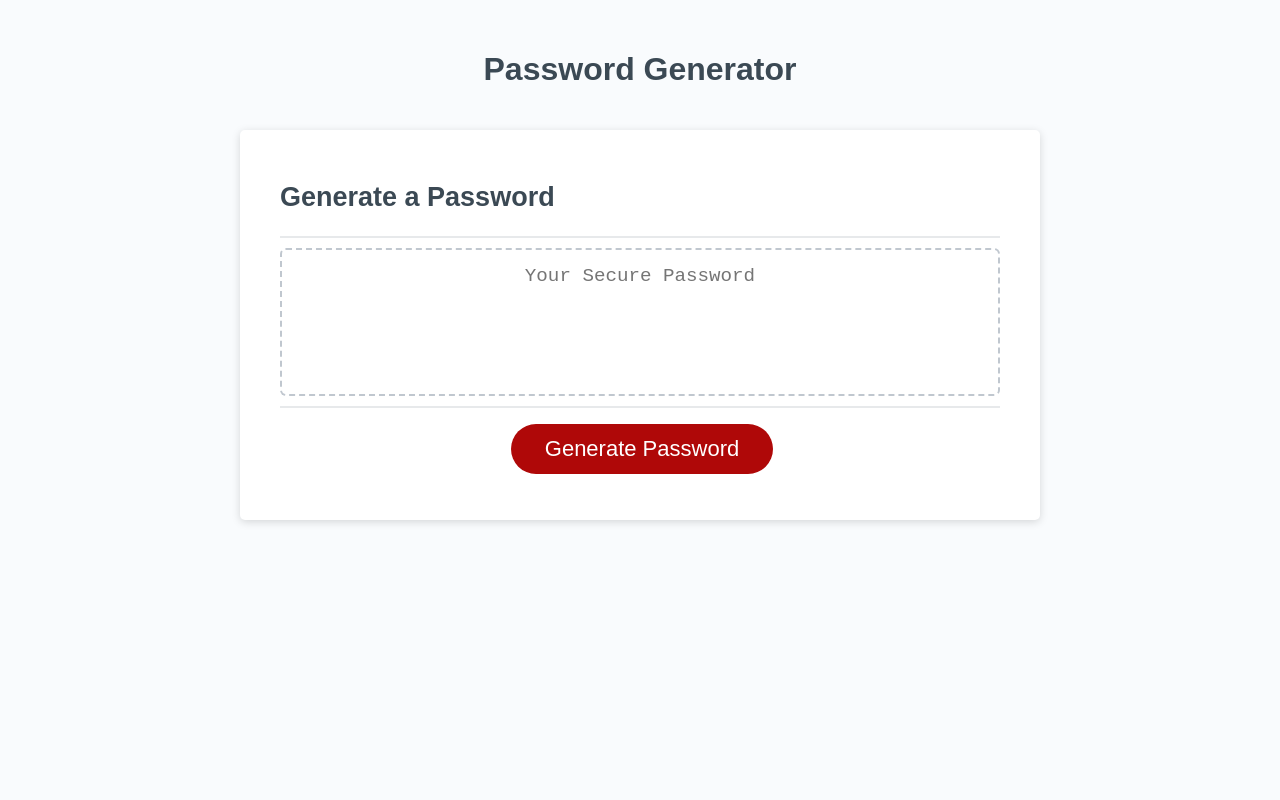
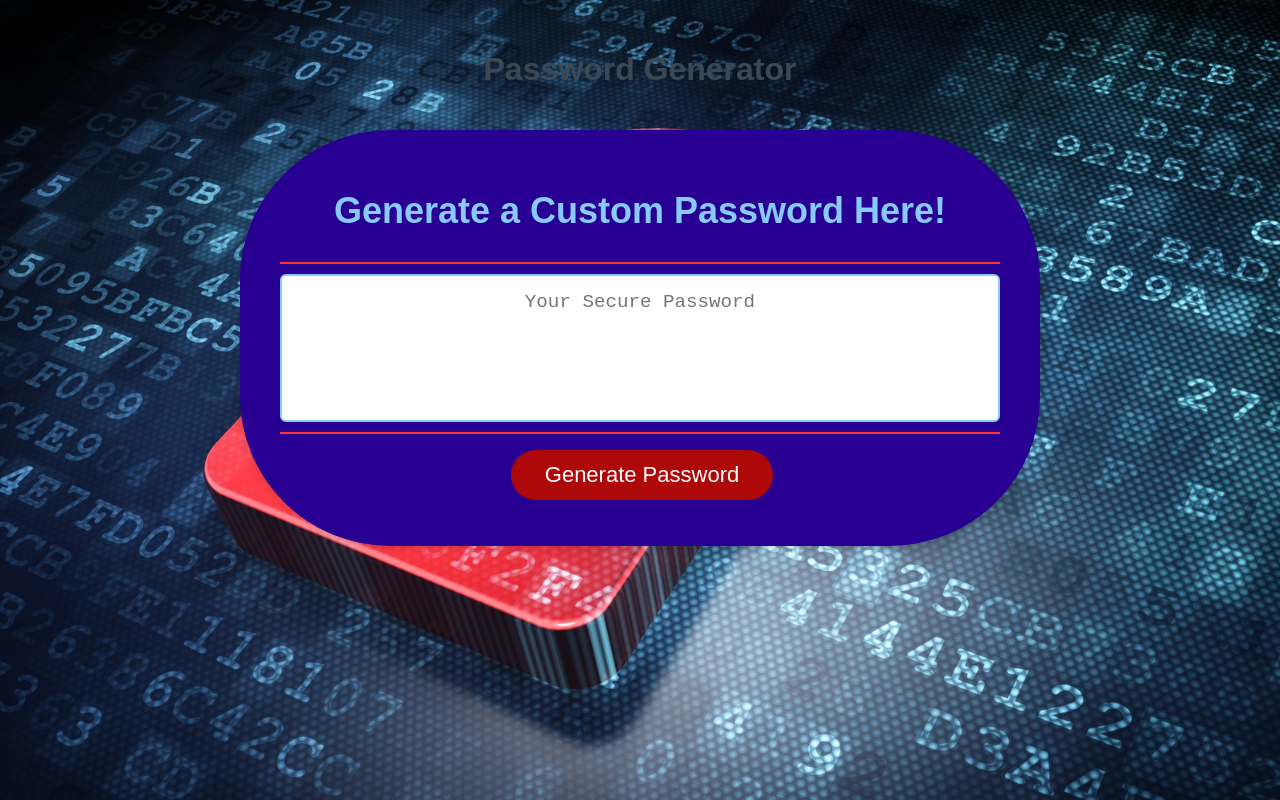
Before and after one commit to jplaisance41/Password-Generator, a plain HTML site: page index.html in a window 1280 px wide. Drawn offline with Linux system fonts and the light colour scheme.

```diff
--- a/Assets/css/style.css
+++ b/Assets/css/style.css
@@ -14,7 +14,11 @@ body,
 
 body {
   font-family: sans-serif;
-  background-color: #f9fbfd;
+}
+
+body {
+  background-image: url(images/background.jpg);
+  background-size: 100%;
 }
 
 .wrapper {
@@ -31,12 +35,13 @@ header {
 }
 
 .card {
-  background-color: hsl(0, 0%, 100%);
-  border-radius: 5px;
+  background-color: hsl(256, 99%, 29%);
+  border-radius: 150px;
   border-width: 1px;
   box-shadow: rgba(0, 0, 0, 0.15) 0px 2px 8px 0px;
-  color: hsl(206, 17%, 28%);
-  font-size: 18px;
+  color: hsl(206, 95%, 76%);
+  font-size: 24px;
+  text-align: center;
   margin: 0 auto;
   max-width: 800px;
   padding: 30px 40px;
@@ -46,12 +51,13 @@ header {
   content: " ";
   display: block;
   width: 100%;
-  background: #e7e9eb;
+  background: #ff3232;
   height: 2px;
 }
 
 .card-body {
   min-height: 100px;
+  color: #ff3232;
 }
 
 .card-footer {
@@ -62,7 +68,7 @@ header {
   content: " ";
   display: block;
   width: 100%;
-  background: #e7e9eb;
+  background: #ff3232;
   height: 2px;
 }
 
@@ -112,7 +118,7 @@ button[disabled] {
   text-align: center;
   margin-top: 10px;
   margin-bottom: 10px;
-  border: 2px dashed #c0c7cf;
+  border: 2px solid hsl(206, 95%, 76%);
   border-radius: 6px;
   resize: none;
   overflow: hidden;
--- a/index.html
+++ b/index.html
@@ -13,7 +13,7 @@
       </header>
       <div class="card">
         <div class="card-header">
-          <h2>Generate a Password</h2>
+          <h2>Generate a Custom Password Here!</h2>
         </div>
         <div class="card-body">
           <textarea
```
Also changed, not shown: Assets/css/images/background.jpg (added).
